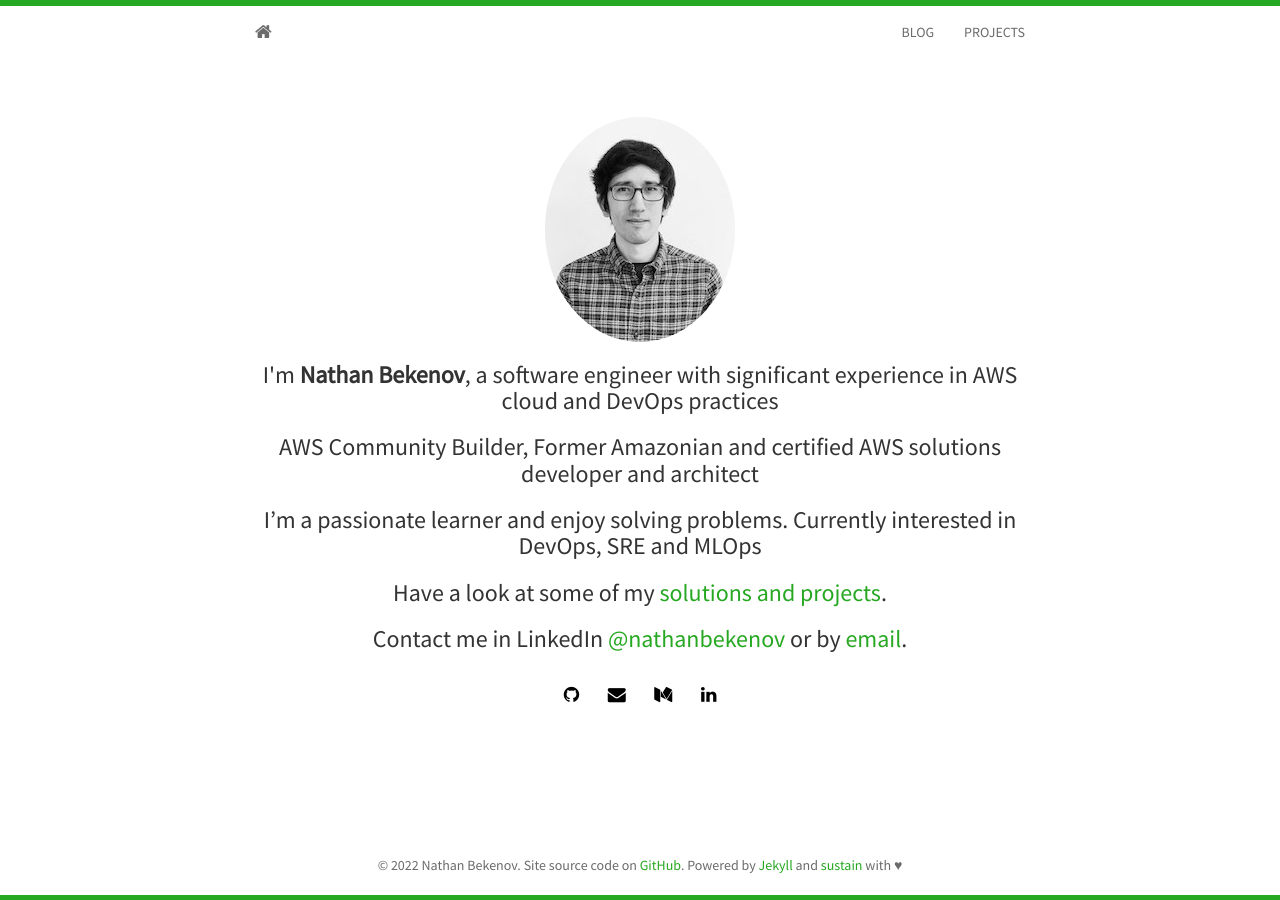
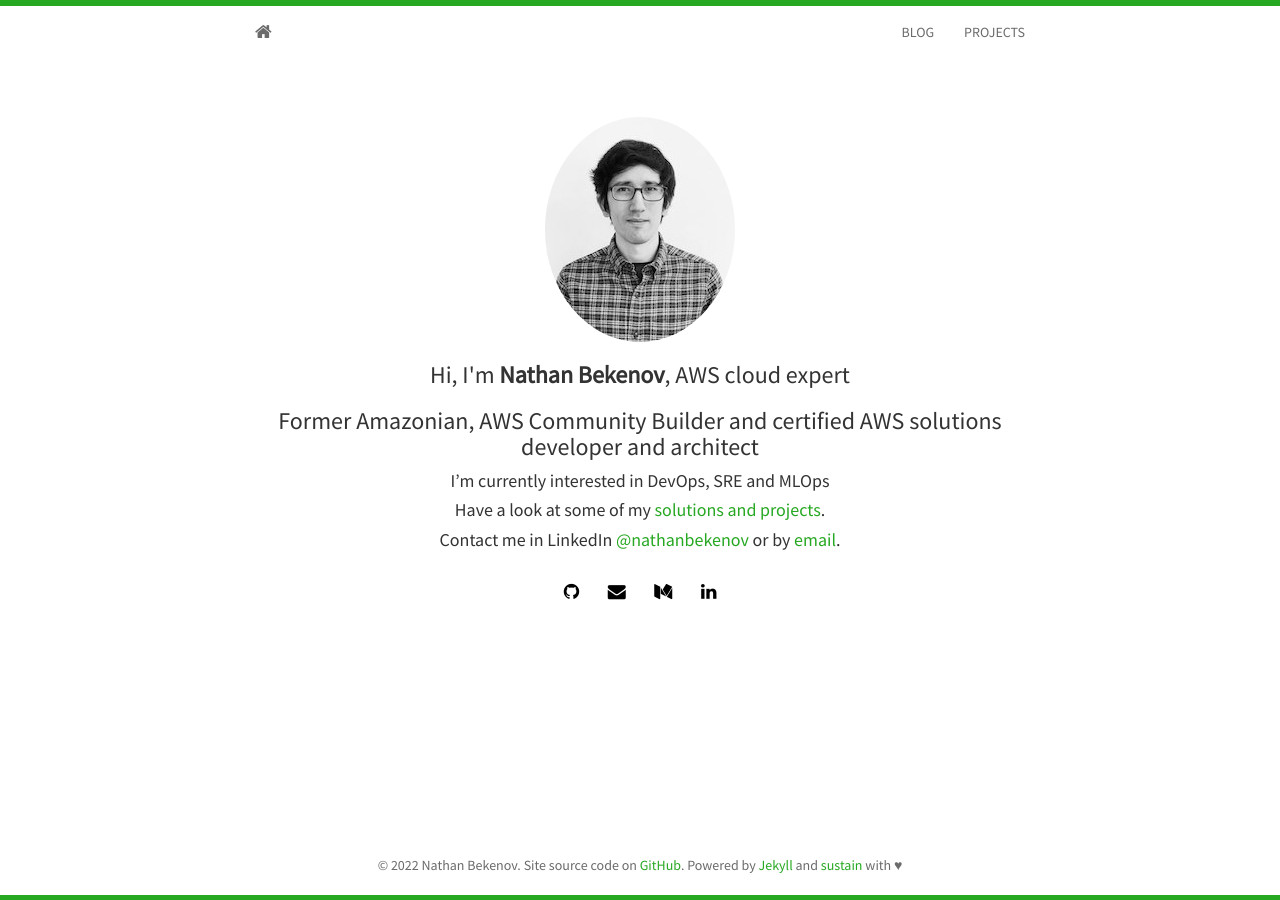
Before and after one commit to nbekenov/nbekenov.github.io, a Jekyll site: the page built from index.html, in a window 1280 px wide. Built offline with Jekyll 4.4.1, drawn with Linux system fonts in a browser that asks for light colours; nearby versions of some CDN libraries; the list of posts is cut into pages by our own code.

Commit message:
update front page description

```diff
--- a/index.html
+++ b/index.html
@@ -7,12 +7,12 @@
 	  <div class="avatar">
 		<img class="img-circle" src="{{ site.baseurl }}static/img/{{ site.avatar }}" alt="Responsive image">
 	  </div>
-	  <h3>I'm <strong>{{ site.author }}</strong>, a software engineer with significant experience in AWS cloud and DevOps practices </h3>
-	  <h3>AWS Community Builder, Former Amazonian and certified AWS solutions developer and architect</h3>
-	  <h3> I’m a passionate learner and enjoy solving problems. Currently interested in DevOps, SRE and MLOps </h3>
-	  <h3>Have a look at some of my <a href="{{ site.baseurl }}projects.html"> solutions and projects</a>.</h3>
+	  <h3>Hi, I'm <strong>{{ site.author }}</strong>, AWS cloud expert</h3>
+	  <h3>Former Amazonian, AWS Community Builder and certified AWS solutions developer and architect</h3>
+	  <h4> I’m currently interested in DevOps, SRE and MLOps </h4>
+	  <h4>Have a look at some of my <a href="{{ site.baseurl }}projects.html"> solutions and projects</a>.</h4>
 	  <!-- <h3>For more check out my academic &amp; professional <a href="http://jekyllt.github.io/vitae">Resume</a>.</h3> -->
-	  <h3>Contact me in LinkedIn <a href="http://linkedin.com/in/{{ site.linkedin }}">@{{ site.linkedin }}</a> or by <a href="mailto:{{ site.email }}">email</a>.</h3>
+	  <h4>Contact me in LinkedIn <a href="http://linkedin.com/in/{{ site.linkedin }}">@{{ site.linkedin }}</a> or by <a href="mailto:{{ site.email }}">email</a>.</h4>
 	  {% include social.html %}
 	</div>
 </section>
```
